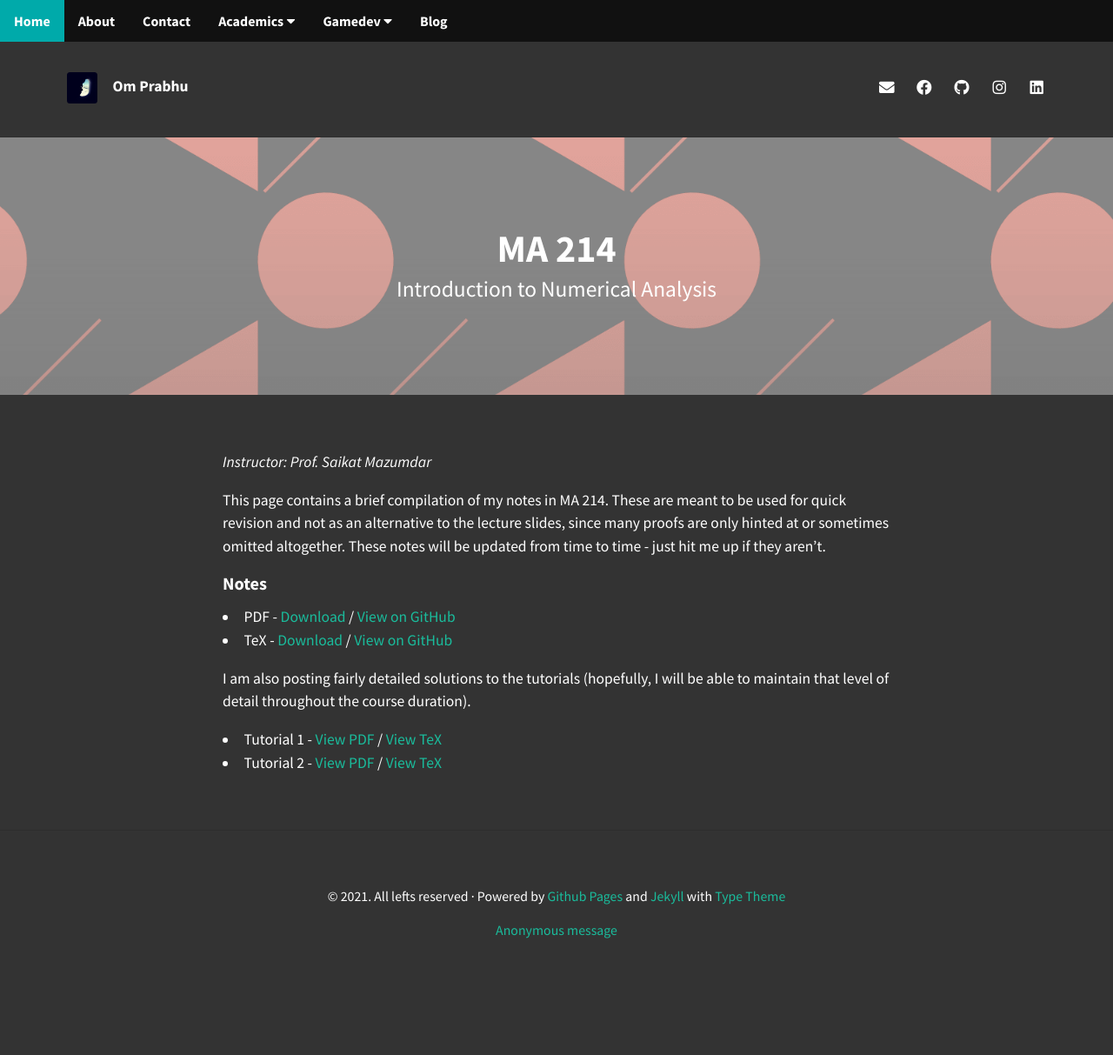
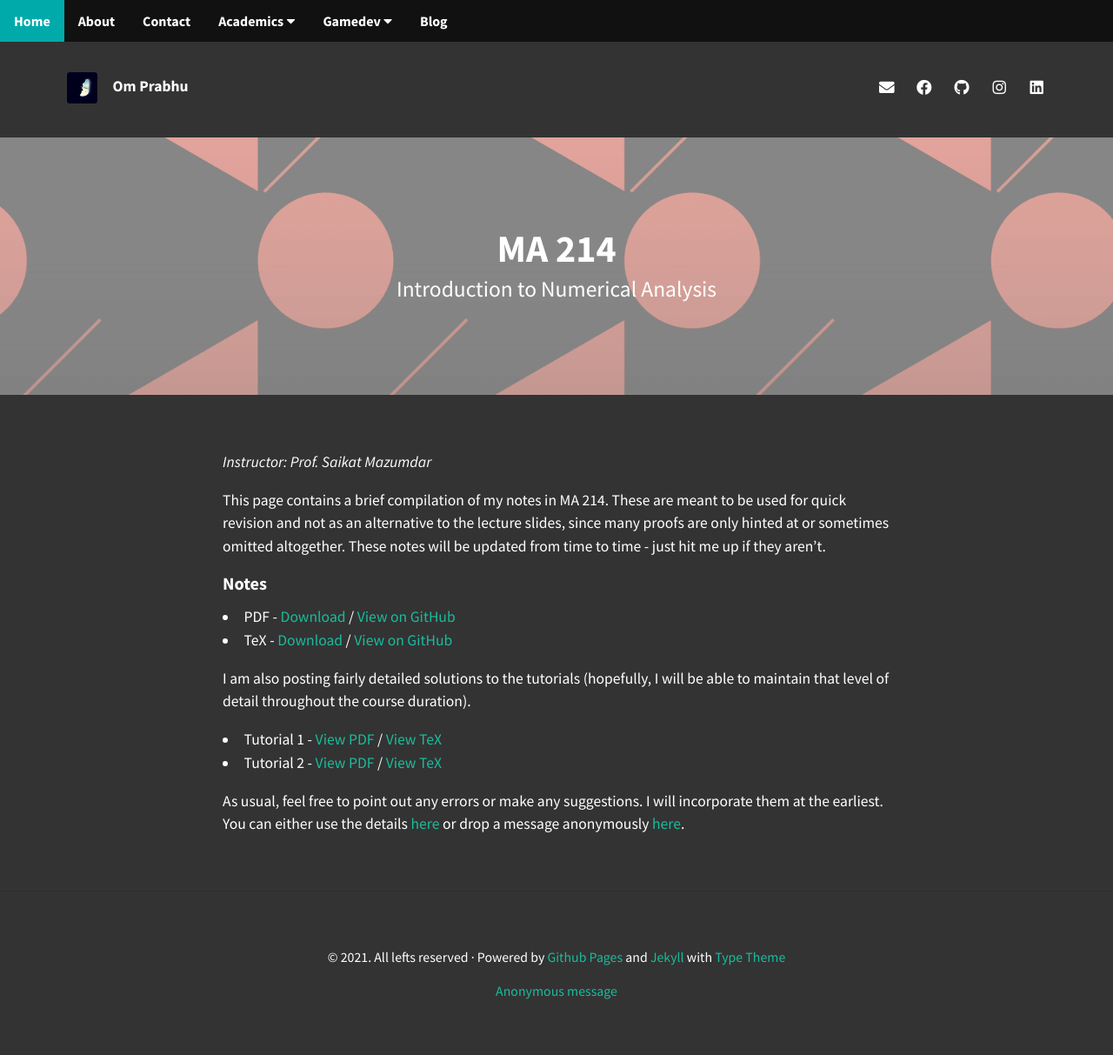
Before and after one commit to omprabhu31/omprabhu31.github.io, a Jekyll site: the page built from academics/notes/ma214/ma214.md, in a window 1280 px wide. Shown: the whole page at 87% size. Built offline with Jekyll 4.4.1, drawn with Linux system fonts in a browser that asks for light colours; nearby versions of some CDN libraries; before the commit the page ends 1143 px from its top, so only the background shows below that.

Commit message:
edited notes

```diff
--- a/academics/notes/ma214/ma214.md
+++ b/academics/notes/ma214/ma214.md
@@ -23,3 +23,5 @@ I am also posting fairly detailed solutions to the tutorials (hopefully, I will
 <li>Tutorial 1 - <a href="https://omprabhu31.github.io/academics/notes/ma214/tutorials/problemset1.pdf">View PDF</a> / <a href="https://github.com/omprabhu31/omprabhu31.github.io/blob/master/academics/notes/ma214/tutorials/problemset1.tex">View TeX</a></li>
 <li>Tutorial 2 - <a href="https://omprabhu31.github.io/academics/notes/ma214/tutorials/problemset2.pdf">View PDF</a> / <a href="https://github.com/omprabhu31/omprabhu31.github.io/blob/master/academics/notes/ma214/tutorials/problemset2.tex">View TeX</a></li>
 </ul>
+
+As usual, feel free to point out any errors or make any suggestions. I will incorporate them at the earliest. You can either use the details [here](/contact/) or drop a message anonymously [here](https://forms.gle/d12hiHhnEpvDcL2u7).
```
